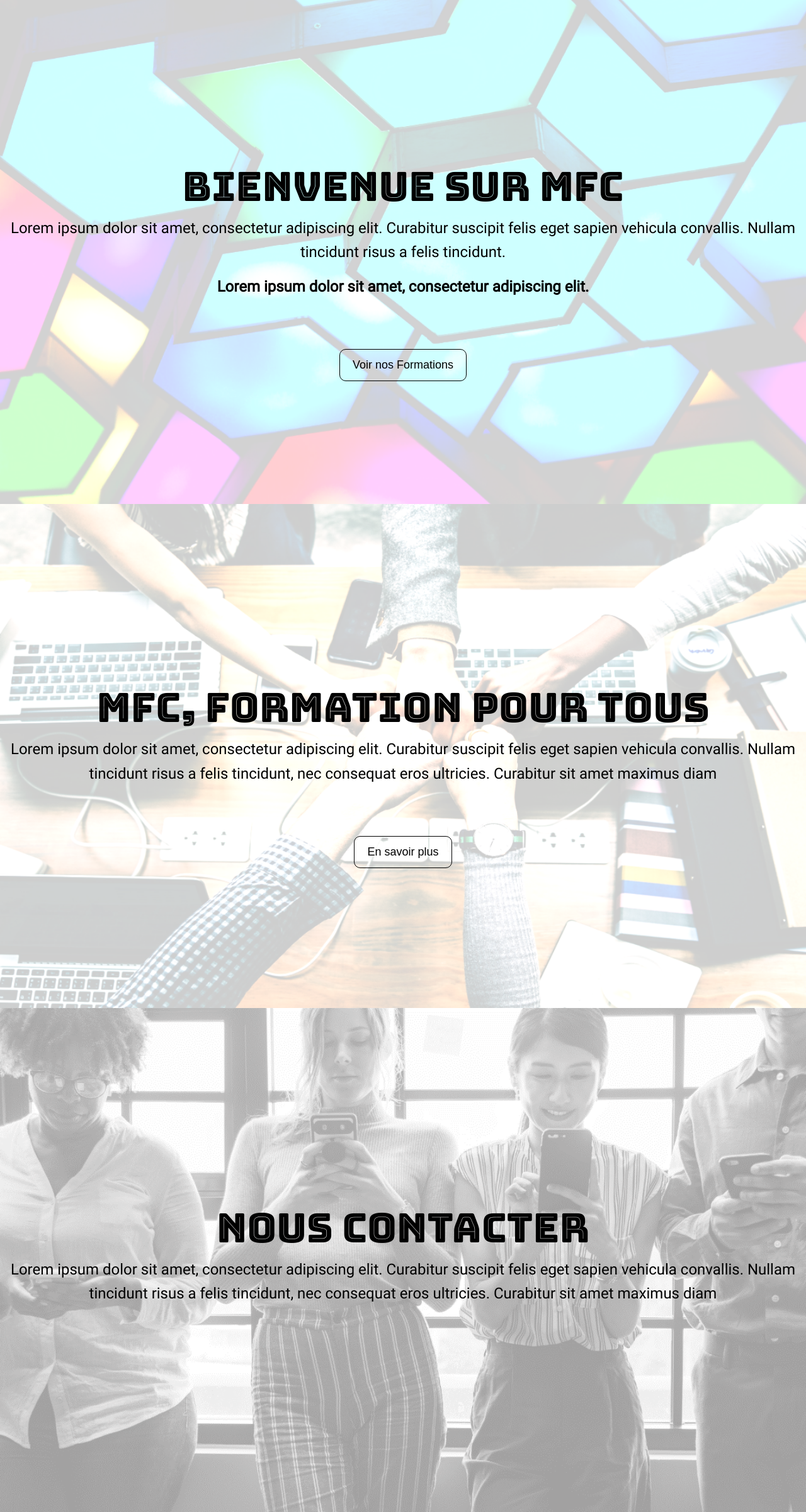
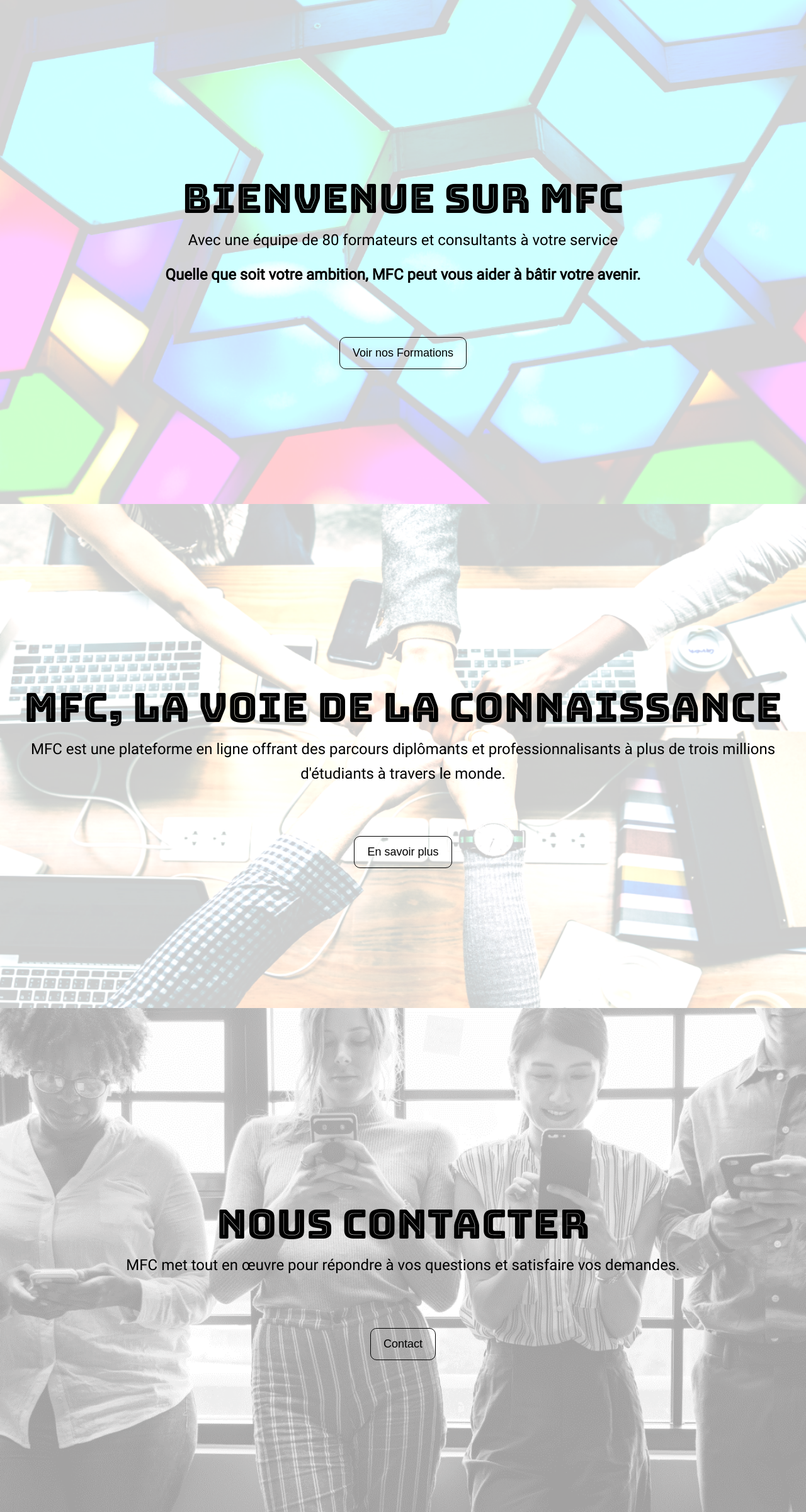
Before and after one commit to MeddySeize/MFC_2020, a PHP site: page / in a window 1280 px wide. Shown: the part 58-2458 px from the top of the page at 63% size. Run offline with PHP 8.4, Linux system fonts and the light colour scheme.

Commit message:
Farewell

```diff
--- a/index.php
+++ b/index.php
@@ -21,20 +21,18 @@
     <!--Représente chaque compartiment de la page Ex: Bienvenue sur MFC, MFC,Nous Contacter-->
     <section id="Accueil">
      <h1>Bienvenue sur MFC</h1>
-    <p>Lorem ipsum dolor sit amet, consectetur adipiscing elit. Curabitur suscipit felis eget sapien vehicula convallis.
-    Nullam tincidunt risus a felis tincidunt. </p>
-       <p><strong>Lorem ipsum dolor sit amet, consectetur adipiscing elit.</strong></p>
+    <p>Avec une équipe de 80 formateurs et consultants à votre service</p>
+       <p><strong>Quelle que soit votre ambition, MFC peut vous aider à bâtir votre avenir.</strong></p>
        <a href="accueil.php" class="button">Voir nos Formations</a>
      </section>
      <section id="Info">
-     <h1>MFC, Formation pour tous</h1>
-     <p>Lorem ipsum dolor sit amet, consectetur adipiscing elit. Curabitur suscipit felis eget sapien vehicula convallis.
-    Nullam tincidunt risus a felis tincidunt, nec consequat eros ultricies. Curabitur sit amet maximus diam</p>
+     <h1>MFC, la voie de la connaissance</h1>
+     <p>MFC est une plateforme en ligne offrant des parcours diplômants et professionnalisants à plus de trois millions d'étudiants  à travers le monde.</p>
     <a href="PageFormation.php" class="button">En savoir plus</a>
     </section>
     <section id="Contact">
     <h1>Nous Contacter</h1>
-    <p>Lorem ipsum dolor sit amet, consectetur adipiscing elit. Curabitur suscipit felis eget sapien vehicula convallis.
-    Nullam tincidunt risus a felis tincidunt, nec consequat eros ultricies. Curabitur sit amet maximus diam</p>
+    <p>MFC met tout en œuvre pour répondre à vos questions et satisfaire vos demandes.</p>
+    <a href="" class="button">Contact</a>
     </section>
  </body>
```
Also changed, not shown: accueil.php (line endings or trailing spaces).
